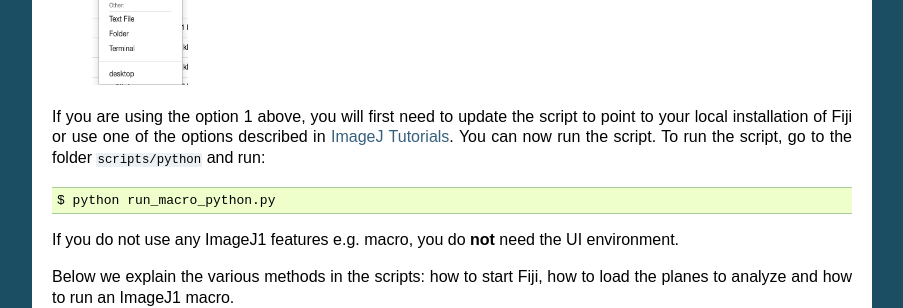
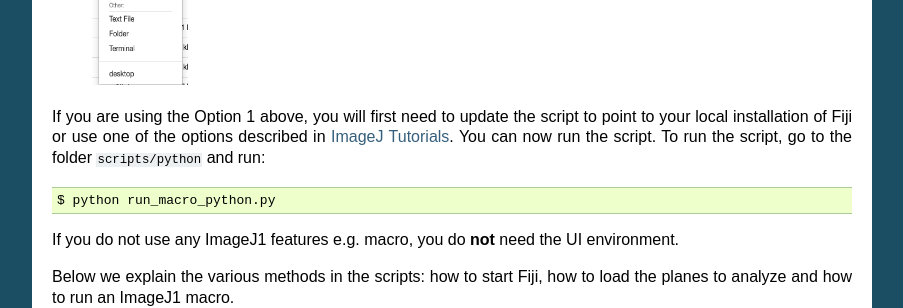
Before and after one commit to ome/omero-guide-fiji, a Sphinx documentation site: the page built from docs/imagej_python.rst, in a window 1280 px wide and 900 px high, scrolled down 1945 px. Shown: the part 152-460 px from the top of the window, without its empty margins (198-1101 px from the left). Built offline with Sphinx 7.4.7, drawn with Linux system fonts in a browser that asks for light colours.

```diff
--- a/docs/imagej_python.rst
+++ b/docs/imagej_python.rst
@@ -95,7 +95,7 @@ If you have used the option 2 above, select ``desktop`` to start the UI environm
     \ |image0|
 
 
-If you are using the option 1 above, you will first need to update the script to point to your local installation of Fiji or use one of the options described in `ImageJ Tutorials <https://nbviewer.jupyter.org/github/imagej/tutorials/blob/master/notebooks/ImageJ-Tutorials-and-Demo.ipynb>`_.
+If you are using the Option 1 above, you will first need to update the script to point to your local installation of Fiji or use one of the options described in `ImageJ Tutorials <https://nbviewer.jupyter.org/github/imagej/tutorials/blob/master/notebooks/ImageJ-Tutorials-and-Demo.ipynb>`_.
 You can now run the script. To run the script, go to the folder ``scripts/python`` and run::
 
     $ python run_macro_python.py
```
